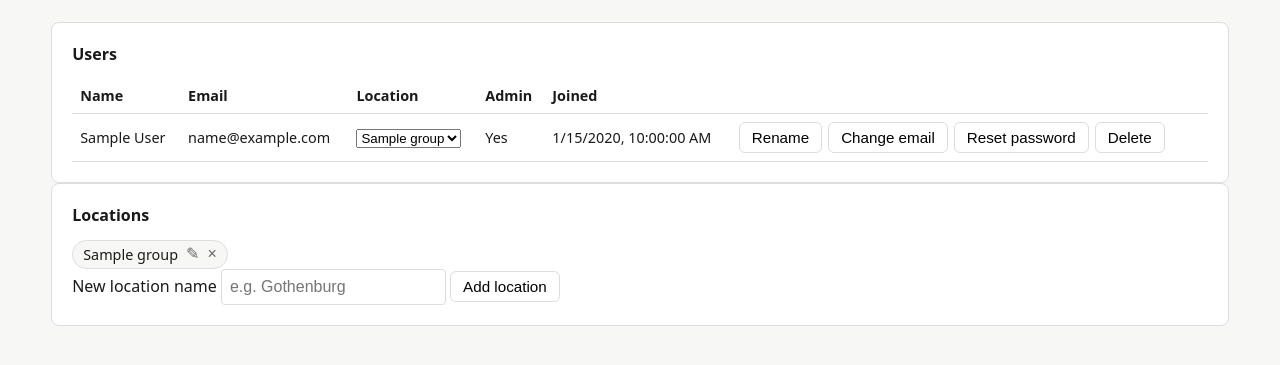
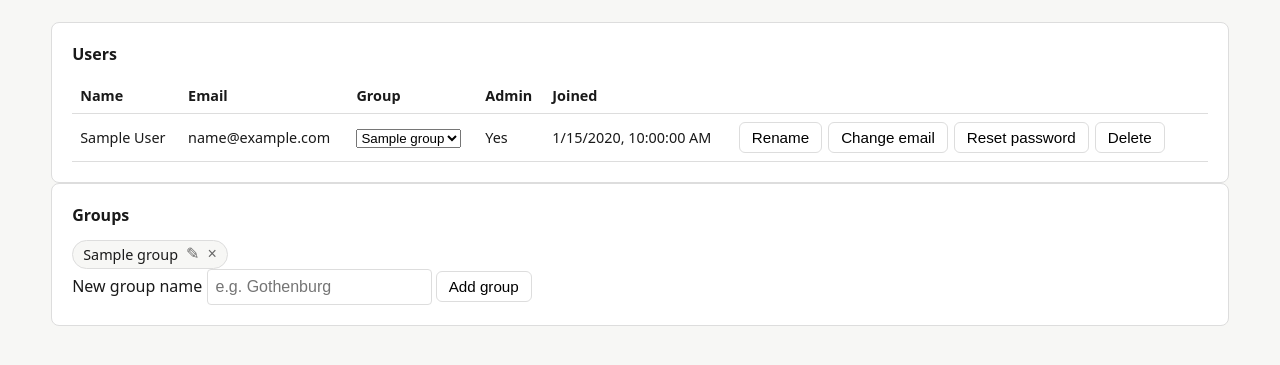
Before and after one commit to magnushacker/grub-roulette, a FastAPI app: page /admin in a window 1280 px wide. Shown: the part 53-418 px from the top of the page. Run offline with FastAPI, Linux system fonts and the light colour scheme; the visitor is signed in with stand-in values (Sample User, id 1); tables that the repository leaves empty hold one stand-in row (values such as "Sample post").

Commit message:
Rename "Location" to "Group" and "colleague" to "companion" in the UI
Pure terminology change across every user-facing label, placeholder,
button, dialog, error message, and the Help modal's explanation text --
register/login, the account settings modal, the dashboard's companion
picker, and the admin console's user table and group management
section. Also renamed the sameLocation/otherLocation local variables
in dashboard.js's loadCompanions() and their comments to
sameGroup/otherGroup for consistency with the new label, and updated
a stale "colleagues" in a backend comment (recommend.py) describing
the same UI concept.

Deliberately left untouched: Google/Yelp API field names and
parameters (locationBias, locationRestriction, biz["location"]),
navigator.geolocation, and the two "starting location"/"Pick a
location" strings that refer to the map pin -- none of those are the
office/group concept being renamed here.

Verified end-to-end: register page, dashboard companion picker and
picker-option group-name fallback, and the admin console's Groups
section all render the new labels, and the underlying
same-group/other-group companion-visibility logic still works
correctly after the variable rename.

Co-Authored-By: Claude Sonnet 5 <noreply@anthropic.com>
Claude-Session: https://claude.ai/code/session_01Dp4xgSgoLzw4eEwz1aAErN

```diff
--- a/app/routers/admin.py
+++ b/app/routers/admin.py
@@ -130,7 +130,7 @@ def rename_group(
         raise HTTPException(status_code=404, detail="Group not found")
     existing = db.scalar(select(Group).where(Group.name == body.name, Group.id != group_id))
     if existing is not None:
-        raise HTTPException(status_code=400, detail="That location name is taken")
+        raise HTTPException(status_code=400, detail="That group name is taken")
     group.name = body.name
     db.commit()
     db.refresh(group)
--- a/app/services/recommend.py
+++ b/app/services/recommend.py
@@ -178,7 +178,7 @@ def _rating_for_user(restaurant: Restaurant, user_id: int) -> int | None:
 
 def _companion_rating_summary(restaurant: Restaurant, companion_ids: list[int]) -> tuple[float | None, int]:
     """Average + count of companions' (not the requester's own) ratings, so
-    the UI can show "you rated this" and "colleagues rated this" as two
+    the UI can show "you rated this" and "companions rated this" as two
     distinct, honestly-labeled numbers instead of one blended figure that
     silently mixes the two."""
     scores = [r.stars for r in restaurant.ratings if r.user_id in companion_ids]
--- a/app/static/js/account.js
+++ b/app/static/js/account.js
@@ -16,7 +16,7 @@ async function populateAccountGroupSelect() {
     accountGroupSelect.innerHTML = "";
     const noneOpt = document.createElement("option");
     noneOpt.value = "";
-    noneOpt.textContent = "No location";
+    noneOpt.textContent = "No group";
     accountGroupSelect.appendChild(noneOpt);
     for (const g of groups) {
         const opt = document.createElement("option");
@@ -27,7 +27,7 @@ async function populateAccountGroupSelect() {
     }
     const newOpt = document.createElement("option");
     newOpt.value = "__new__";
-    newOpt.textContent = "+ Add a new location...";
+    newOpt.textContent = "+ Add a new group...";
     accountGroupSelect.appendChild(newOpt);
 
     accountNewGroup.hidden = true;
--- a/app/static/js/admin.js
+++ b/app/static/js/admin.js
@@ -10,7 +10,7 @@ function renderGroupsList() {
     const el = document.getElementById("groups-list");
     el.innerHTML = "";
     if (groups.length === 0) {
-        el.textContent = "No locations yet.";
+        el.textContent = "No groups yet.";
         return;
     }
     for (const g of groups) {
@@ -19,7 +19,7 @@ function renderGroupsList() {
         const rename = document.createElement("button");
         rename.type = "button";
         rename.textContent = "✎";
-        rename.title = "Rename location";
+        rename.title = "Rename group";
         rename.addEventListener("click", async () => {
             const newName = prompt(`New name for "${g.name}":`, g.name);
             if (!newName || newName === g.name) return;
@@ -33,16 +33,16 @@ function renderGroupsList() {
                 await loadUsers();
             } else {
                 const body = await res.json().catch(() => ({}));
-                alert(body.detail || "Failed to rename location.");
+                alert(body.detail || "Failed to rename group.");
             }
         });
         label.appendChild(rename);
         const del = document.createElement("button");
         del.type = "button";
         del.textContent = "×";
-        del.title = "Delete location";
+        del.title = "Delete group";
         del.addEventListener("click", async () => {
-            if (!confirm(`Delete location "${g.name}"? Members will be left without a location.`)) return;
+            if (!confirm(`Delete group "${g.name}"? Members will be left without a group.`)) return;
             await fetch(`/api/admin/groups/${g.id}`, { method: "DELETE" });
             await loadGroups();
             await loadUsers();
@@ -56,7 +56,7 @@ function groupSelectFor(user) {
     const select = document.createElement("select");
     const noneOpt = document.createElement("option");
     noneOpt.value = "";
-    noneOpt.textContent = "No location";
+    noneOpt.textContent = "No group";
     select.appendChild(noneOpt);
     for (const g of groups) {
         const opt = document.createElement("option");
--- a/app/templates/admin.html
+++ b/app/templates/admin.html
@@ -8,7 +8,7 @@
             <tr>
                 <th>Name</th>
                 <th>Email</th>
-                <th>Location</th>
+                <th>Group</th>
                 <th>Admin</th>
                 <th>Joined</th>
                 <th></th>
@@ -19,12 +19,12 @@
 </section>
 
 <section class="panel">
-    <h2>Locations</h2>
+    <h2>Groups</h2>
     <div id="groups-list" class="companions-list"></div>
-    <label>New location name
+    <label>New group name
         <input type="text" id="new-group-name" placeholder="e.g. Gothenburg">
     </label>
-    <button id="add-group" class="secondary">Add location</button>
+    <button id="add-group" class="secondary">Add group</button>
 </section>
 
 <script src="/static/js/admin.js?v={{ static_version }}"></script>
--- a/app/templates/base.html
+++ b/app/templates/base.html
@@ -37,8 +37,8 @@
 
             <h3>First, some places get ruled out</h3>
             <ul>
-                <li>Anywhere you or a joining colleague has <strong>blacklisted</strong></li>
-                <li>Anywhere serving a cuisine you or a joining colleague marked <strong>&#10007; don't suggest</strong></li>
+                <li>Anywhere you or a joining companion has <strong>blacklisted</strong></li>
+                <li>Anywhere serving a cuisine you or a joining companion marked <strong>&#10007; don't suggest</strong></li>
                 <li>Anywhere you've logged a visit to in the last {{ exclude_days }} days</li>
                 <li>Anything outside your search radius</li>
             </ul>
@@ -47,15 +47,15 @@
             <ul>
                 <li><strong>Rating (45%)</strong> — see below for how this is built</li>
                 <li><strong>Distance (25%)</strong> — closer beats farther, scaled across your search radius</li>
-                <li><strong>Preferred cuisine (15%)</strong> — a bonus if it matches a cuisine you or a colleague marked <strong>&#10003; prefer</strong></li>
+                <li><strong>Preferred cuisine (15%)</strong> — a bonus if it matches a cuisine you or a companion marked <strong>&#10003; prefer</strong></li>
                 <li><strong>Randomness (15%)</strong> — a small random nudge, so it's not the exact same answer every time</li>
             </ul>
 
             <h3>Where the rating comes from</h3>
             <p class="hint">In priority order, using the highest-confidence source available for that specific place:</p>
             <ul>
-                <li>If you or a joining colleague has <strong>rated this exact restaurant</strong>, that rating mostly decides it (blended a bit with its Google/Yelp rating)</li>
-                <li>Otherwise, if you or a colleague has rated <strong>other restaurants of the same cuisine</strong>, that cuisine track record counts for something (blended more heavily with Google/Yelp)</li>
+                <li>If you or a joining companion has <strong>rated this exact restaurant</strong>, that rating mostly decides it (blended a bit with its Google/Yelp rating)</li>
+                <li>Otherwise, if you or a companion has rated <strong>other restaurants of the same cuisine</strong>, that cuisine track record counts for something (blended more heavily with Google/Yelp)</li>
                 <li>Otherwise, it just falls back to the average Google/Yelp rating</li>
             </ul>
 
@@ -73,12 +73,12 @@
         <dialog id="account-modal">
             <h2>Your account</h2>
 
-            <label>Location
+            <label>Group
                 <select id="account-group-select"></select>
             </label>
             <div id="account-new-group" hidden>
-                <label>New location name<input type="text" id="account-new-group-name"></label>
-                <button type="button" id="account-create-group" class="secondary">Create location</button>
+                <label>New group name<input type="text" id="account-new-group-name"></label>
+                <button type="button" id="account-create-group" class="secondary">Create group</button>
             </div>
 
             <h3>Cuisine preferences</h3>
--- a/app/templates/dashboard.html
+++ b/app/templates/dashboard.html
@@ -10,9 +10,9 @@
         </label>
 
         <h2>Who's joining?</h2>
-        <div id="companions" class="companions-list">Loading colleagues...</div>
+        <div id="companions" class="companions-list">Loading companions...</div>
         <select id="companion-picker">
-            <option value="">Add a colleague from another location...</option>
+            <option value="">Add a companion from another group...</option>
         </select>
 
         <h2>Your preferences</h2>
```
Also changed, not shown: app/static/js/dashboard.js (+14 -14 lines), app/templates/register.html (+4 -4 lines).
